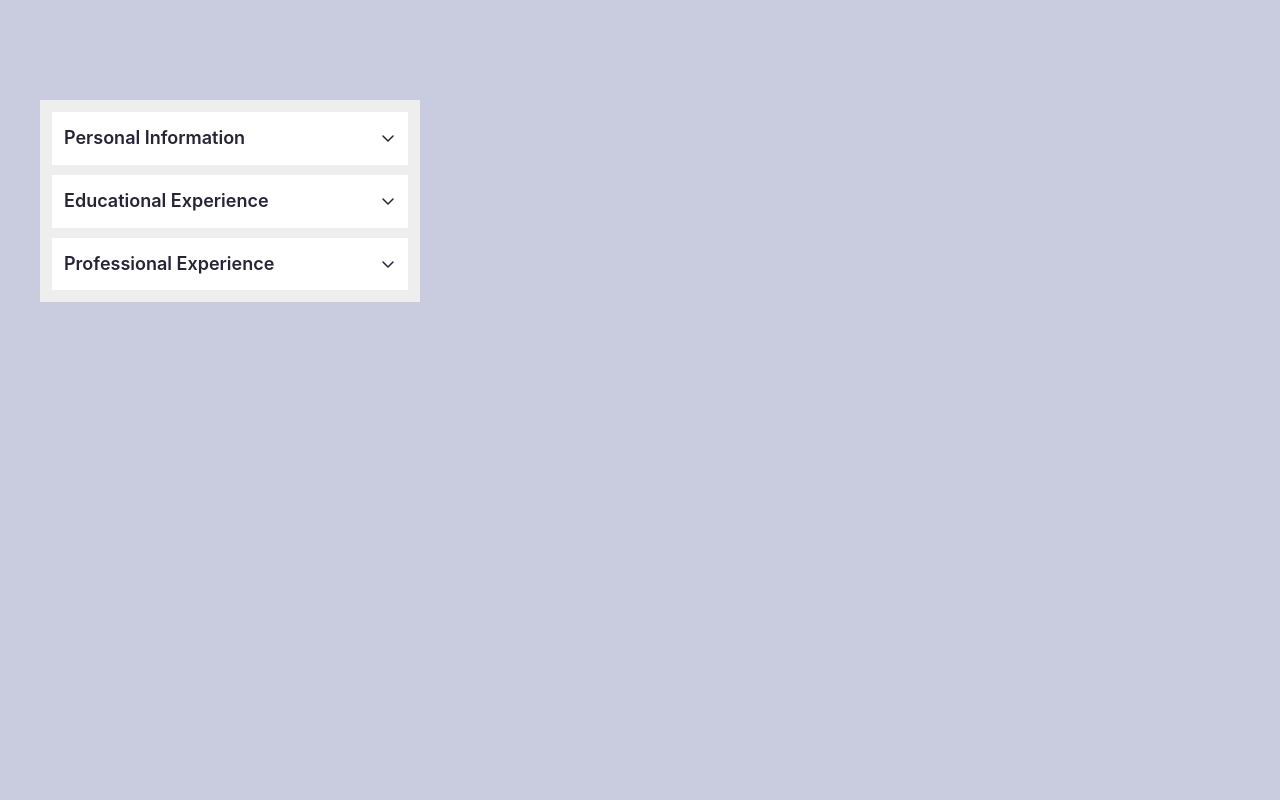
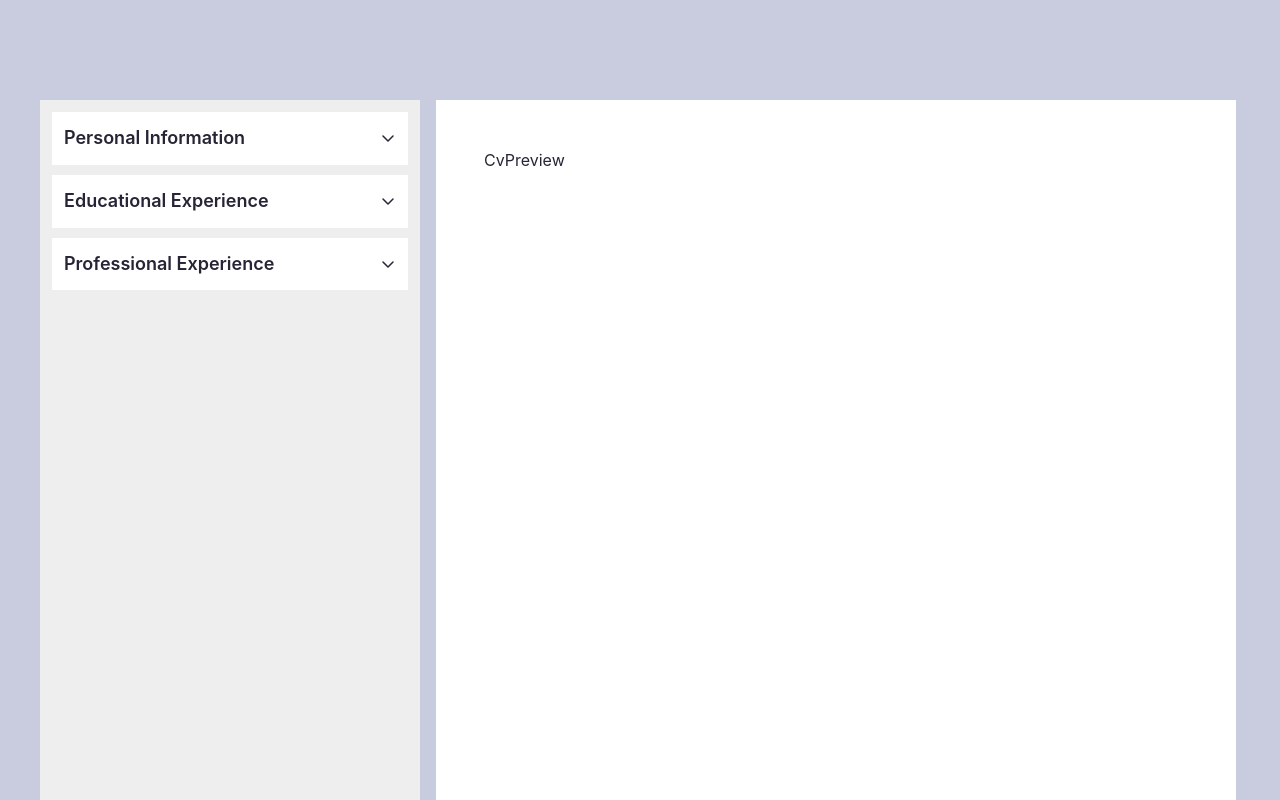
Before and after one commit to jsklcodes/cv-application, a React (Vite) app: page / in a window 1280 px wide. Shown: the top 800 px of the page. Built offline with nearby package versions, Linux system fonts and the light colour scheme.

Commit message:
Create the CvPreview component

```diff
--- a/src/App.jsx
+++ b/src/App.jsx
@@ -1,5 +1,6 @@
 import { Collapse } from './components/Collapse';
 import { CvCreator } from './components/CvCreator';
+import { CvPreview } from './components/CvPreview';
 import { EducationalExpForm } from './components/EducationalExpForm';
 import { PersonalInfoForm } from './components/PersonalInfoForm';
 import { ProfessionalExpForm } from './components/ProfessionalExpForm';
@@ -28,6 +29,10 @@ export const App = () => {
           <button class="button button-primary">Add Experience</button>
         </Collapse>
       </CvCreator>
+
+      <CvPreview>
+        <p>CvPreview</p>
+      </CvPreview>
     </div>
   );
 };
--- /dev/null
+++ b/src/components/CvPreview/index.css
@@ -0,0 +1,6 @@
+.cv-preview {
+  background-color: #ffffff;
+  padding: 4.8rem;
+  max-width: 80rem;
+  user-select: none;
+}
--- /dev/null
+++ b/src/components/CvPreview/index.jsx
@@ -0,0 +1,5 @@
+import './index.css';
+
+export const CvPreview = ({ children }) => {
+  return <div className="cv-preview">{children}</div>;
+};
```
